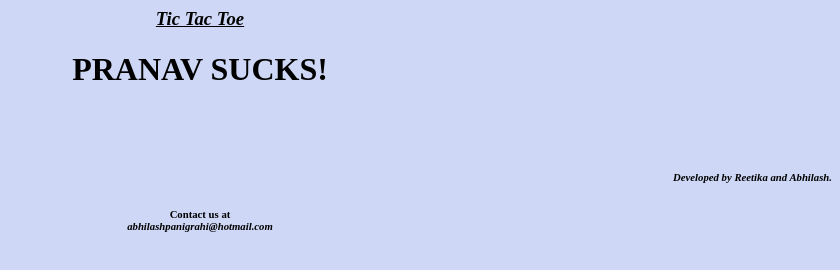
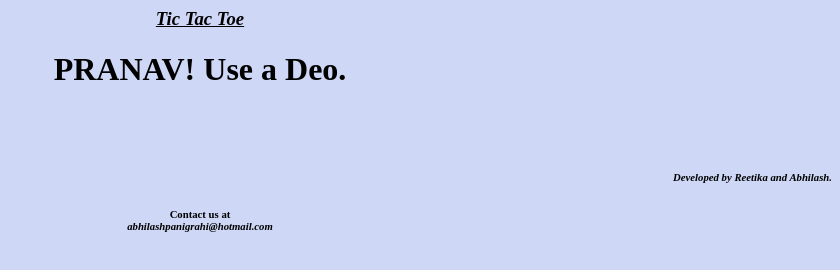
Before and after one commit to leo237/tictactoe, a plain HTML site: page index.html in a window 1280 px wide. Shown: the whole page, without its empty margins (440-1280 px from the left). Drawn offline with Linux system fonts and the light colour scheme.

Commit message:
Joke 3.0

```diff
--- a/index.html
+++ b/index.html
@@ -6,7 +6,7 @@
 <body onLoad="javascript: paintBoard();" bgcolor = "#CED8F6">
   <h3 align = "center"> <u> <i>Tic Tac Toe</u> </i></h3>
 
-<h1 align = "center"> PRANAV SUCKS! </h1>
+<h1 align = "center"> PRANAV! Use a Deo.</h1>
 <br><br>
 <h6 align = "right"> <i>Developed by Reetika and Abhilash.</i></h6>
 <h6 align = "center">Contact us at <br><i>abhilashpanigrahi@hotmail.com</i></h6>
```
